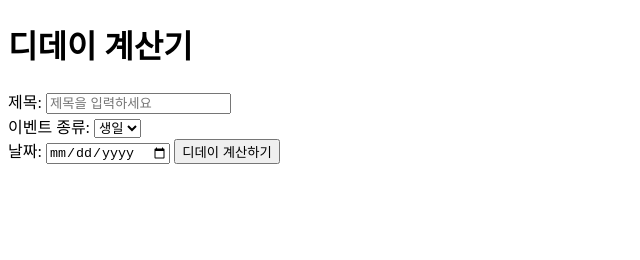
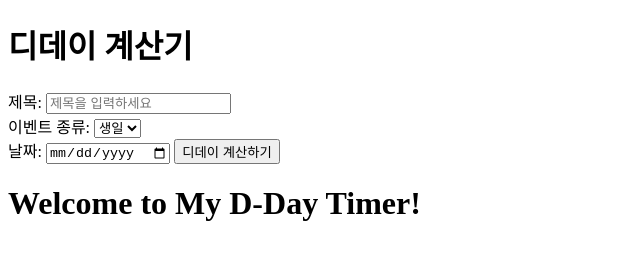
Before and after one commit to kimjiyeong009/day.timer4you, a plain HTML site: page index.html in a window 1280 px wide. Shown: the whole page, without its empty margins (0-640 px from the left). Drawn offline with Linux system fonts and the light colour scheme.

Commit message:
Update index.html

```diff
--- a/index.html
+++ b/index.html
@@ -55,3 +55,11 @@
     </script>
 </body>
 </html>
+<html>
+    <head>
+        <title>My D-Day Timer</title>
+    </head>
+    <body>
+        <h1>Welcome to My D-Day Timer!</h1>
+    </body>
+</html>
```
